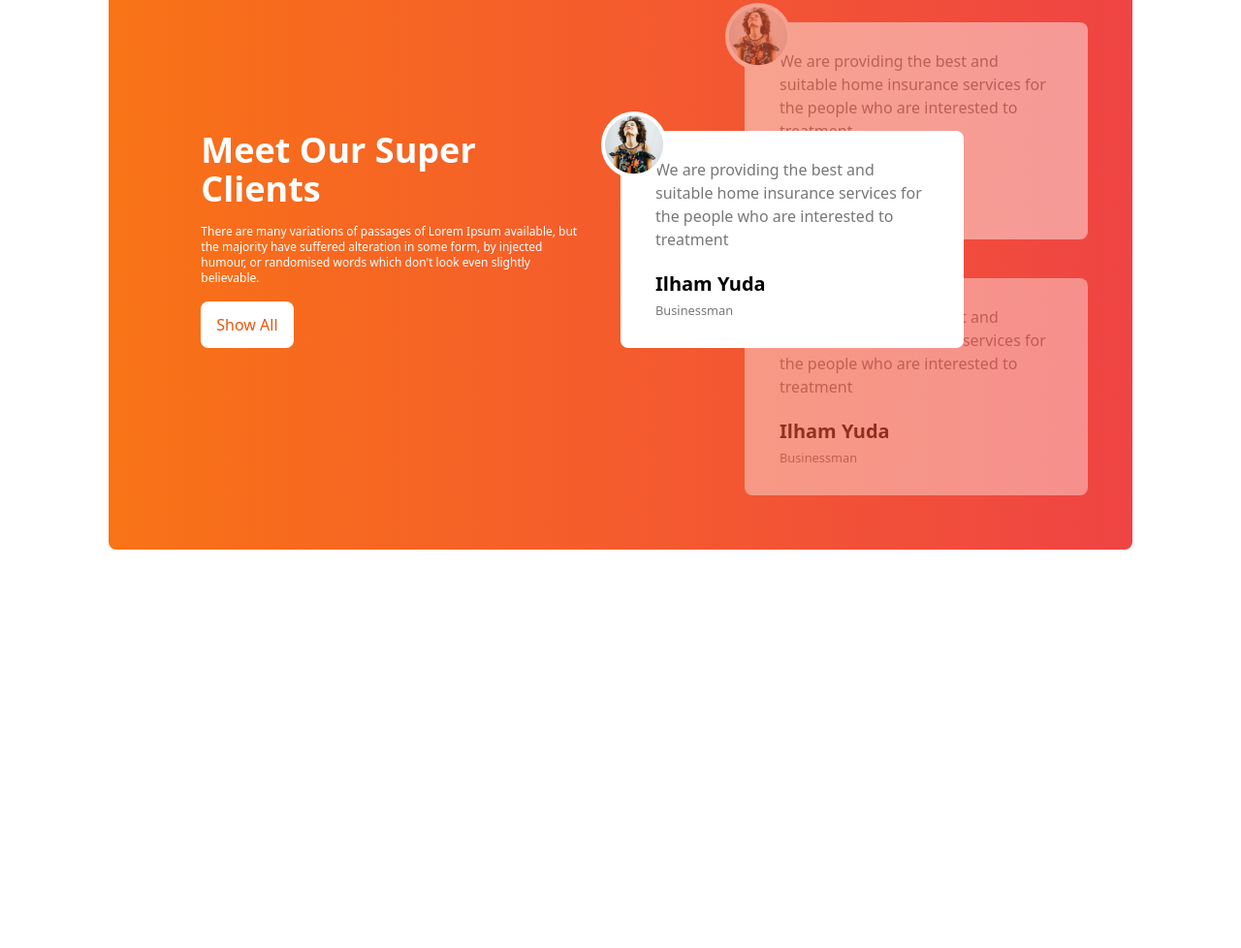
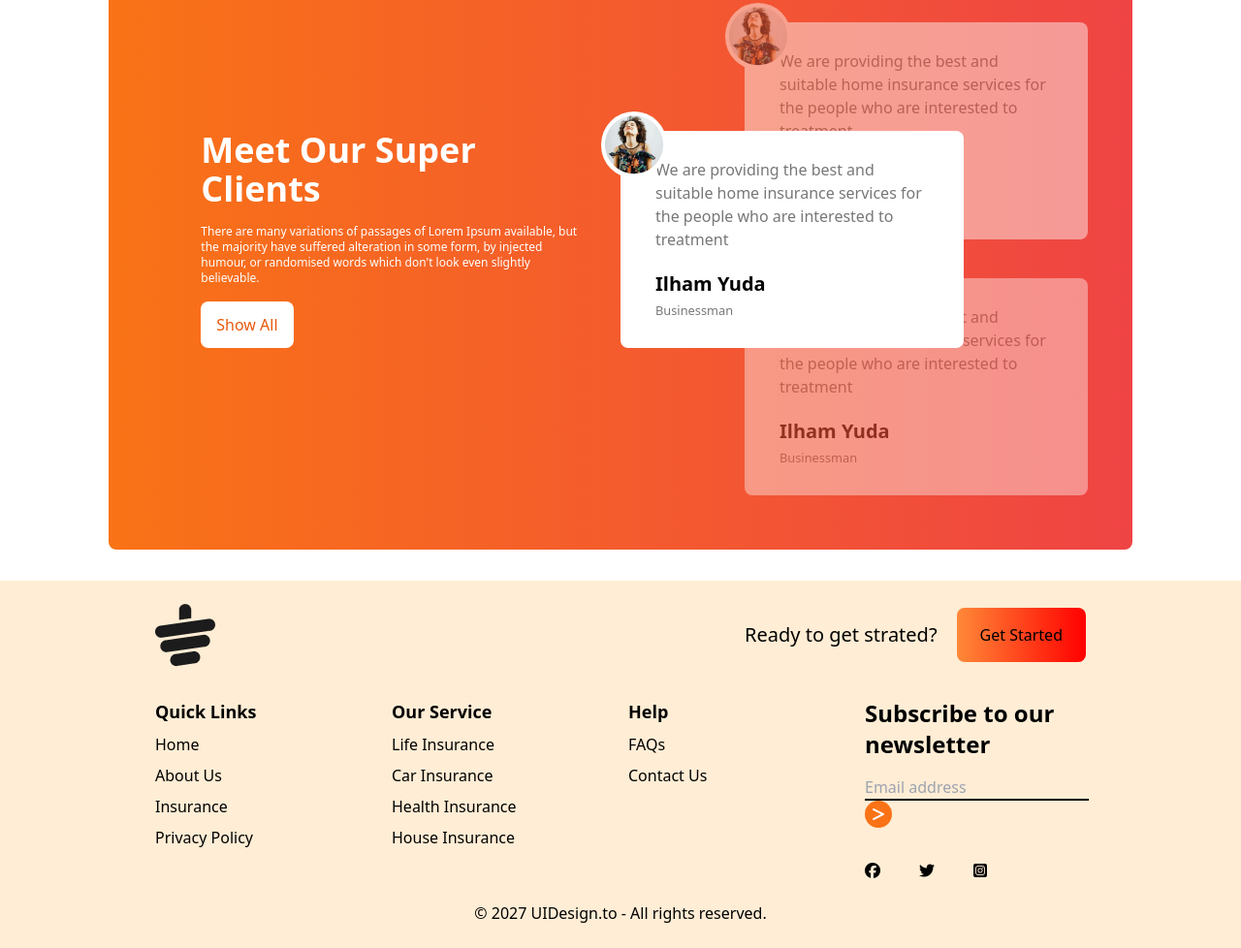
Before and after one commit to akashchy23/tea-resources, a plain HTML site: page index.html in a window 1280 px wide. Shown: the part 1680-2658 px from the top of the page at 97% size. Before the commit the page ends 2279 px from the top, so only its background shows below. Drawn offline with nearby package versions, Linux system fonts and the light colour scheme.

Commit message:
finished

```diff
--- a/index.html
+++ b/index.html
@@ -175,9 +175,82 @@
             </div>
           </section>
     </main>
-    <footer>
+    <footer class="bg-orange-100 px-4 py-6 md:px-16">
+      <div class="mx-auto w-10/12">
+        <div class="flex justify-between mb-8">
+          <div><img src="images/cup.png" alt=""></div>
+          <div class="flex items-center gap-5">
+            <small class="font-medium text-xl">Ready to get strated?</small>
+            <button class="py-4 px-6 bg-gradient-to-r from-[#FF8938] to-[#FF0000] rounded-lg">Get Started</button>
+          </div>
+        </div>
+        <div class="grid grid-cols-1 md:grid-cols-2 lg:grid-cols-4 gap-4">
+          <!-- 1st coloumn -->
+          <div>
+            <h3 class="font-semibold text-lg mb-2">Quick Links</h3>
+          <ul class="space-y-2">
+            <li>
+              <a class="hover:text-orange-600" href="#">Home</a>
+            </li>
+            <li>
+              <a class="hover:text-orange-600" href="#">About Us</a>
+            </li>
+            <li>
+              <a class="hover:text-orange-600" href="#">Insurance</a>
+            </li>
+            <li>
+              <a class="hover:text-orange-600" href="#">Privacy Policy</a>
+            </li>
+          </ul>
 
+          </div>
+           <!--  2nd coloumn -->
+          <div>
+            <h3 class="font-semibold text-lg mb-2">Our Service</h3>
+          <ul class="space-y-2">
+            <li>
+              <a class="hover:text-orange-600" href="#">Life Insurance</a>
+            </li>
+            <li>
+              <a class="hover:text-orange-600" href="#">Car Insurance</a>
+            </li>
+            <li>
+              <a class="hover:text-orange-600" href="#">Health Insurance</a>
+            </li>
+            <li>
+              <a class="hover:text-orange-600" href="#">House Insurance</a>
+            </li>
+          </ul>
+          </div>
+          <!-- 3rd column -->
+          <div>
+            <h3 class="font-semibold text-lg mb-2">Help</h3>
+          <ul class="space-y-2">
+            <li>
+              <a class="hover:text-orange-600" href="#">FAQs</a>
+            </li>
+            <li>
+              <a class="hover:text-orange-600" href="#">Contact Us</a>
+            </li>
+          </div>
+          <div>
+            <h2 class="font-semibold text-2xl mb-4">Subscribe to our <br>newsletter</h2>
+            <div>
+              <input  placeholder="Email address" type="text" class="border-b-2 border-black bg-transparent"><i class="fa-solid fa-greater-than bg-orange-500 h-7 w-7 rounded-full text-white inline-flex justify-center items-center"></i>
+            </div>
+            <div class="mb-2 mt-8 flex gap-10">
+              <a href="#"><i class="fa-brands fa-facebook"></i></a>
+             <a href="#"> <i class="fa-brands fa-twitter"></i></a>
+              <a href="#"><i class="fa-brands fa-square-instagram"></i></a>
+            </div>
 
+          </div>
+
+        </div>
+      </div>
+      <div class="text-center mt-3">
+        <p>© 2027 UIDesign.to - All rights reserved.</p>
+      </div>
     </footer>
 
 </body>
```
